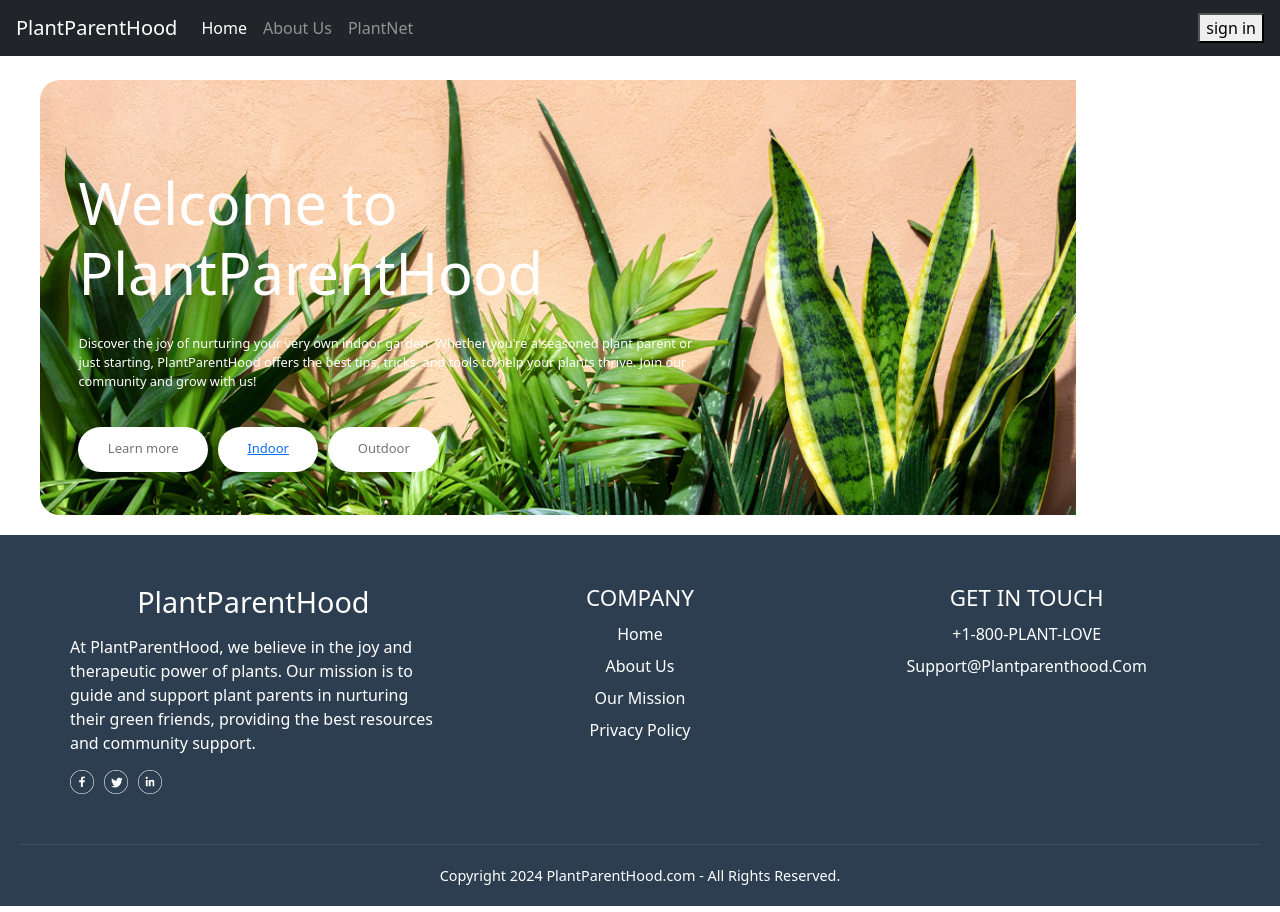
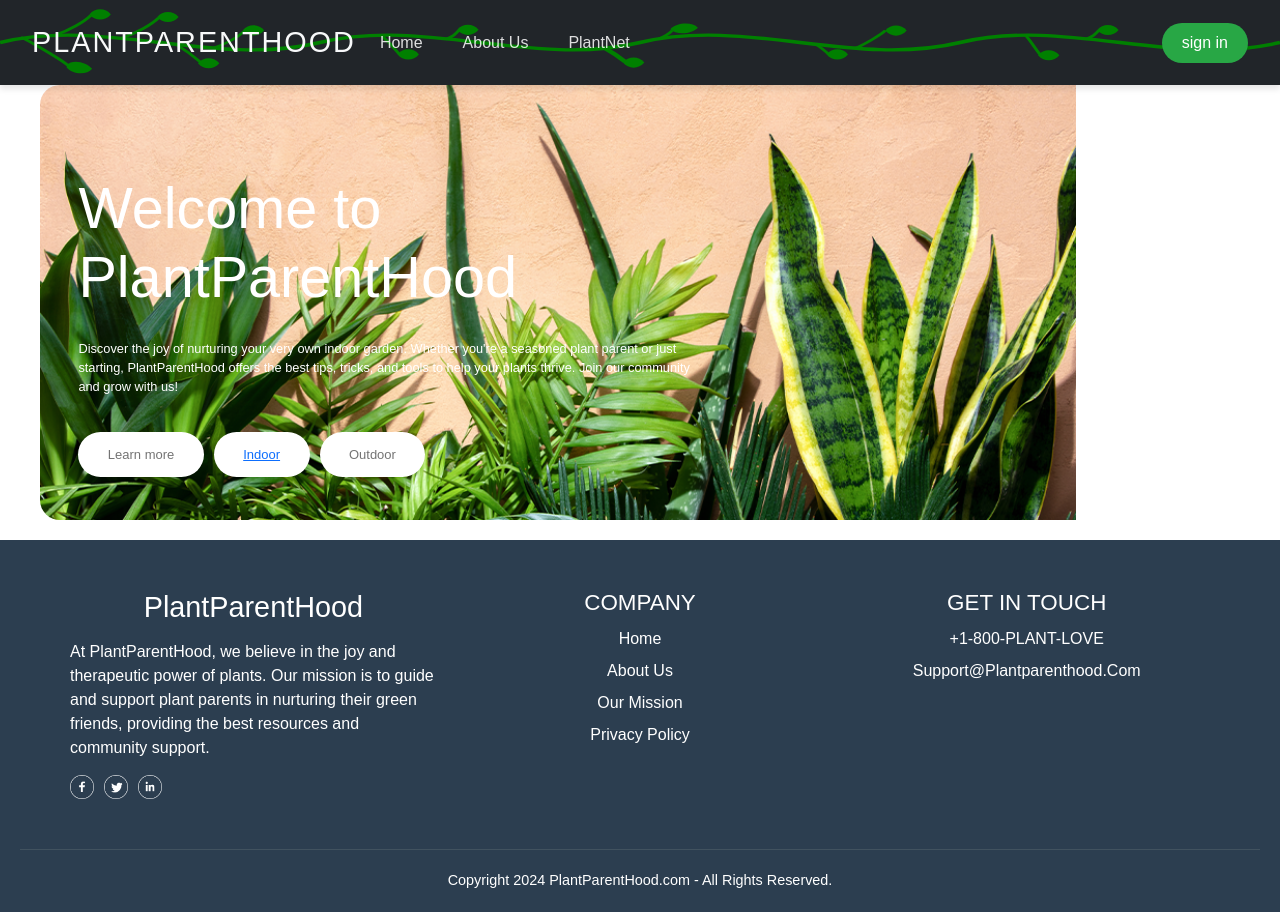
Before and after one commit to karapk/PlantParenthood, a Next.js app in the folder starter-template/: page / in a window 1280 px wide. Built offline with nearby package versions, Linux system fonts and the light colour scheme.

Commit message:
Style the sign in button Create a vein that goes around Navbar

```diff
--- a/starter-template/src/components/Navbar.js
+++ b/starter-template/src/components/Navbar.js
@@ -37,7 +37,7 @@ const Navbar = ({ setShowLogin }) => {
                         </a>
                     </li>
                 </ul>
-                <button onClick={() => setShowLogin(true)}>sign in</button>
+                <button onClick={() => setShowLogin(true)} className = "btn-signin">sign in</button>
             </div>
         </nav>
     );
--- a/starter-template/src/styles/globals.css
+++ b/starter-template/src/styles/globals.css
@@ -1,8 +1,8 @@
-/* GLOBAL STYLES
+/* GENERAL STYLES
 -------------------------------------------------- */
 body {
-  padding-top: 5rem;
   color: #5a5a5a;
+  font-family: 'Arial', sans-serif; /* Default body font */
 }
 
 .custom-navbar {
@@ -10,12 +10,88 @@ body {
   padding-right: 1rem;
 }
 
+/* NAVBAR STYLES
+-------------------------------------------------- */
+.navbar {
+  background-image: url('/tree-vein.svg'); /* Link to your SVG file */
+  background-repeat: no-repeat; /* Ensure no repetition */
+  background-size: 100% 100%; /* Ensure the SVG covers the full width and height */
+  background-position: center; /* Center the background */
+  background-color: #343a40; /* Fallback dark background color */
+  padding: 1rem 2rem;
+  box-shadow: 0 4px 6px rgba(0, 0, 0, 0.1);
+  position: relative;
+  z-index: 1;
+}
 
-/* HEADER CSS
------------------------- */
+
+
+/* Brand text (PlantParentHood) */
+.navbar .navbar-brand {
+  font-family: 'Poppins', sans-serif; /* Apply custom font */
+  font-size: 1.8rem; /* Increase font size */
+  color: #f8f9fa; /* Light color for the brand */
+  text-transform: uppercase; /* Make text uppercase */
+  letter-spacing: 2px; /* Add spacing between letters */
+  transition: color 0.3s ease; /* Smooth transition */
+}
+
+.navbar .navbar-brand:hover {
+  color: #28a745; /* Green color on hover */
+}
+
+/* Navbar link styles */
+.navbar .navbar-nav .nav-item .nav-link {
+  font-size: 1rem; /* Consistent font size */
+  color: rgba(255, 255, 255, 0.85); /* Light text color */
+  margin-right: 1.5rem; /* Space between links */
+  text-transform: capitalize; /* Capitalize link text */
+  transition: color 0.3s ease; /* Smooth transition */
+}
+
+.navbar .navbar-nav .nav-item .nav-link:hover {
+  color: #28a745; /* Green color on hover */
+}
+
+/* Sign-in button styles */
+.navbar .btn-signin {
+  background-color: #28a745; /* Green background */
+  color: white; /* White text */
+  border: none; /* Remove border */
+  padding: 8px 20px; /* Add padding */
+  border-radius: 25px; /* Fully rounded corners */
+  font-size: 1rem; /* Adjust font size */
+  cursor: pointer; /* Pointer cursor on hover */
+  transition: background-color 0.3s ease, transform 0.3s ease; /* Smooth transitions */
+}
+
+.navbar .btn-signin:hover {
+  background-color: #218838; /* Darker green on hover */
+  transform: scale(1.05); /* Slightly enlarge on hover */
+}
+
+/* Media query for responsive design */
+@media (max-width: 768px) {
+  .navbar {
+    padding: 0.5rem 1rem; /* Reduce padding on small screens */
+  }
+  .navbar .navbar-nav {
+    flex-direction: column; /* Stack items vertically */
+  }
+  .navbar .nav-item {
+    margin-bottom: 0.5rem; /* Space between items */
+  }
+  .navbar .btn-signin {
+    margin-top: 1rem; /* Add margin above button */
+    width: 100%; /* Full-width button */
+  }
+}
+
+/* HEADER STYLES
+-------------------------------------------------- */
 .header {
   height: 34vw;
-  margin-left:40px;
+  margin-left: 40px;
   background: url('/header_img.png') no-repeat;
   background-size: contain;
   position: relative;
@@ -44,7 +120,6 @@ body {
 .header-contents p {
   color: white;
   font-size: 1vw;
-
 }
 
 .header-contents button {
@@ -62,8 +137,8 @@ body {
   color: green; /* Change text color on hover */
 }
 
-/* FOOTER CSS
------------------------- */
+/* FOOTER STYLES
+-------------------------------------------------- */
 .footer {
   background-color: #2c3e50;
   color: white;
@@ -151,8 +226,9 @@ hr {
   font-size: 0.9em;
   margin: 0;
 }
-/* LOGIN-POPUP CSS
------------------------- */
+
+/* LOGIN-POPUP STYLES
+-------------------------------------------------- */
 .login-popup {
   position: absolute;
   z-index: 1;
@@ -233,7 +309,8 @@ hr {
   cursor: pointer;
 }
 
-/* Optional keyframes for fadeIn animation */
+/* ANIMATIONS
+-------------------------------------------------- */
 @keyframes fadeIn {
   from {
     opacity: 0;
@@ -242,7 +319,9 @@ hr {
     opacity: 1;
   }
 }
-/* Media Queries for responsiveness */
+
+/* MEDIA QUERIES
+-------------------------------------------------- */
 @media (max-width: 768px) {
   .footer-content {
     flex-direction: column;
```
Also changed, not shown: starter-template/public/tree-vein.svg (added).
